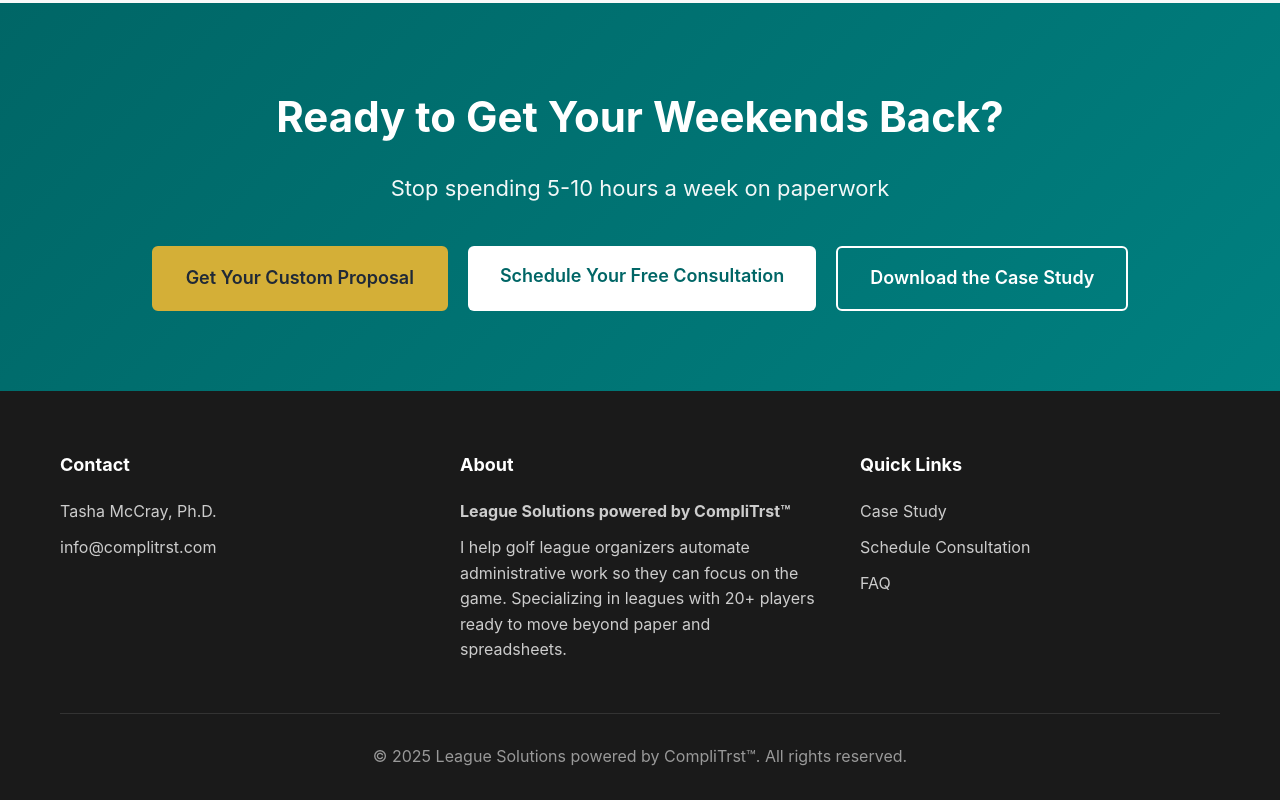
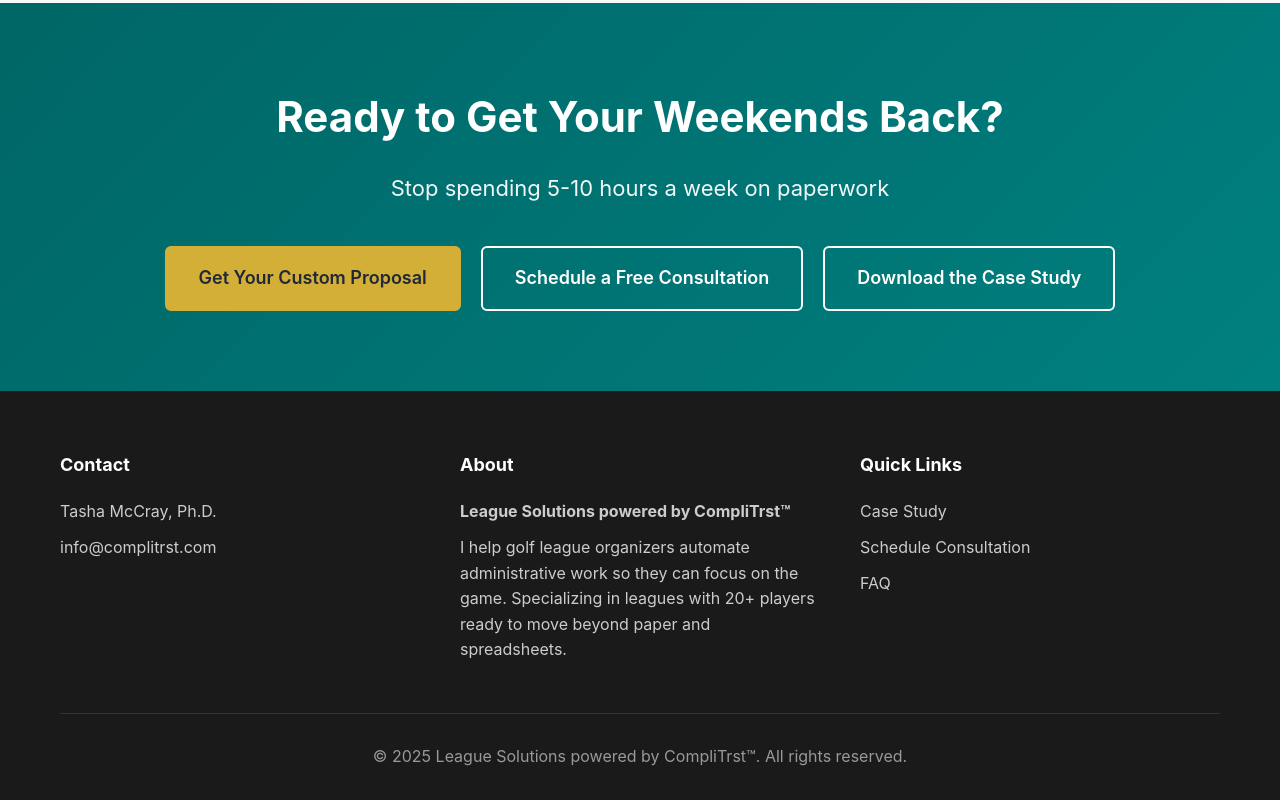
Before and after one commit to tkdbrad03/league-solutions, a website: page index.html in a window 1280 px wide. Shown: the part 6762-7562 px from the top of the page. Drawn offline with Linux system fonts and the light colour scheme.

Commit message:
Update consultation link in index.html

```diff
--- a/index.html
+++ b/index.html
@@ -914,7 +914,7 @@
             <p>Stop spending 5-10 hours a week on paperwork</p>
             <div class="cta-buttons">
                 <a href="/configure" class="btn btn-gold">Get Your Custom Proposal</a>
-                <a href="https://calendar.app.google/xWSmGf34BtezxwYV9" target="_blank" class="btn btn-primary">Schedule Your Free Consultation</a>
+                <a href="https://complitrst-booking.web.app" target="_blank" class="btn btn-secondary">Schedule a Free Consultation</a>
                 <a href="https://drive.google.com/file/d/1kVR3Svj9PGhV-3xnimkLyNglCn62WepA/view?usp=sharing" target="_blank" class="btn btn-secondary">Download the Case Study</a>
             </div>
         </div>
```
